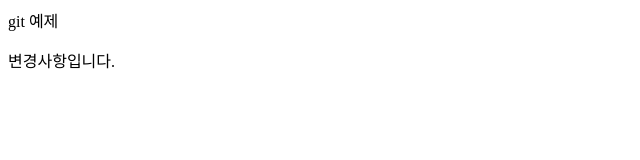
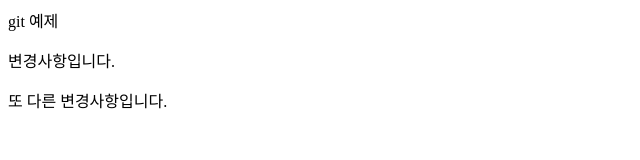
Before and after one commit to Yubyoungok/bukedu5, a plain HTML site: page index.html in a window 1280 px wide. Shown: the whole page, without its empty margins (0-640 px from the left). Drawn offline with Linux system fonts and the light colour scheme.

```diff
--- a/index.html
+++ b/index.html
@@ -7,5 +7,6 @@
 <body>
     <div>git 예제</div>
     <p>변경사항입니다.</p>
+    <p>또 다른 변경사항입니다.</p>
 </body>
 </html>
```
